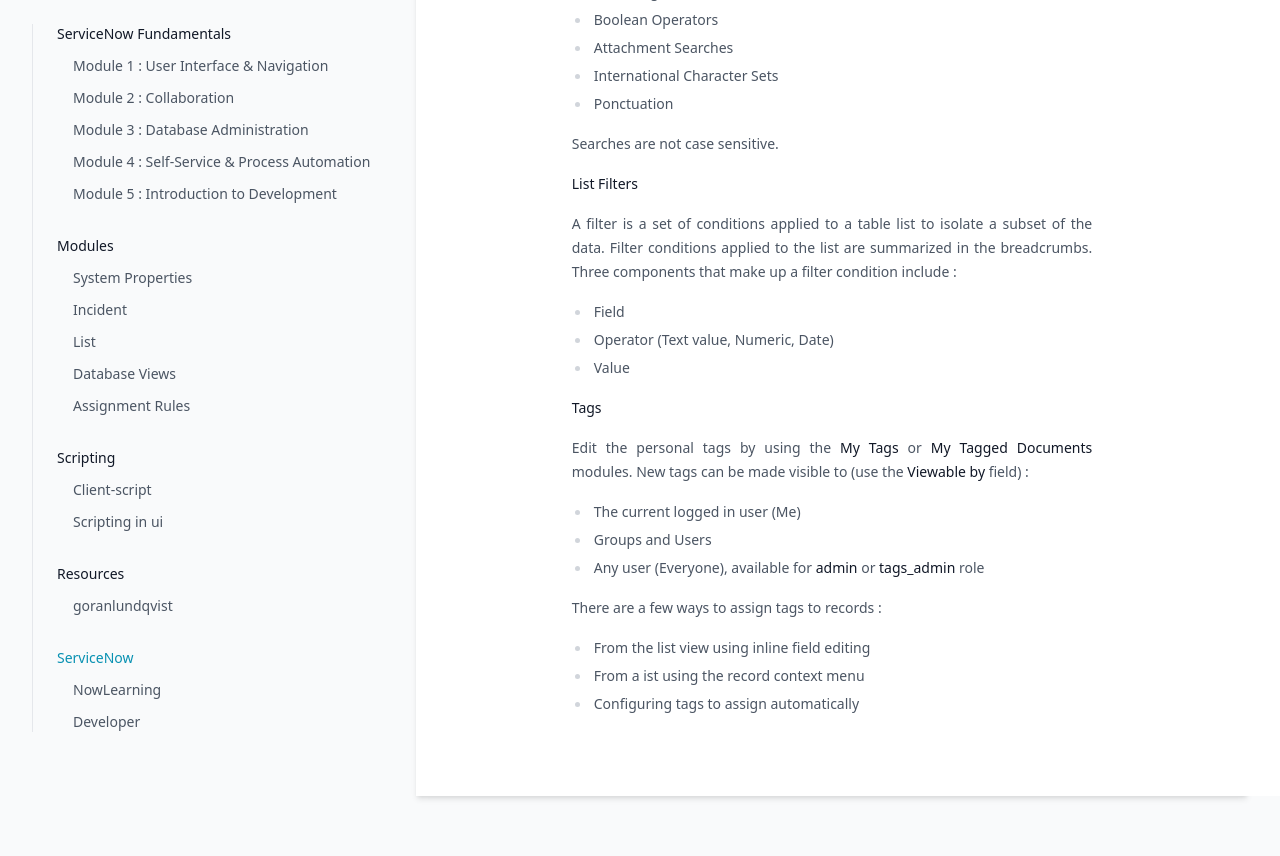
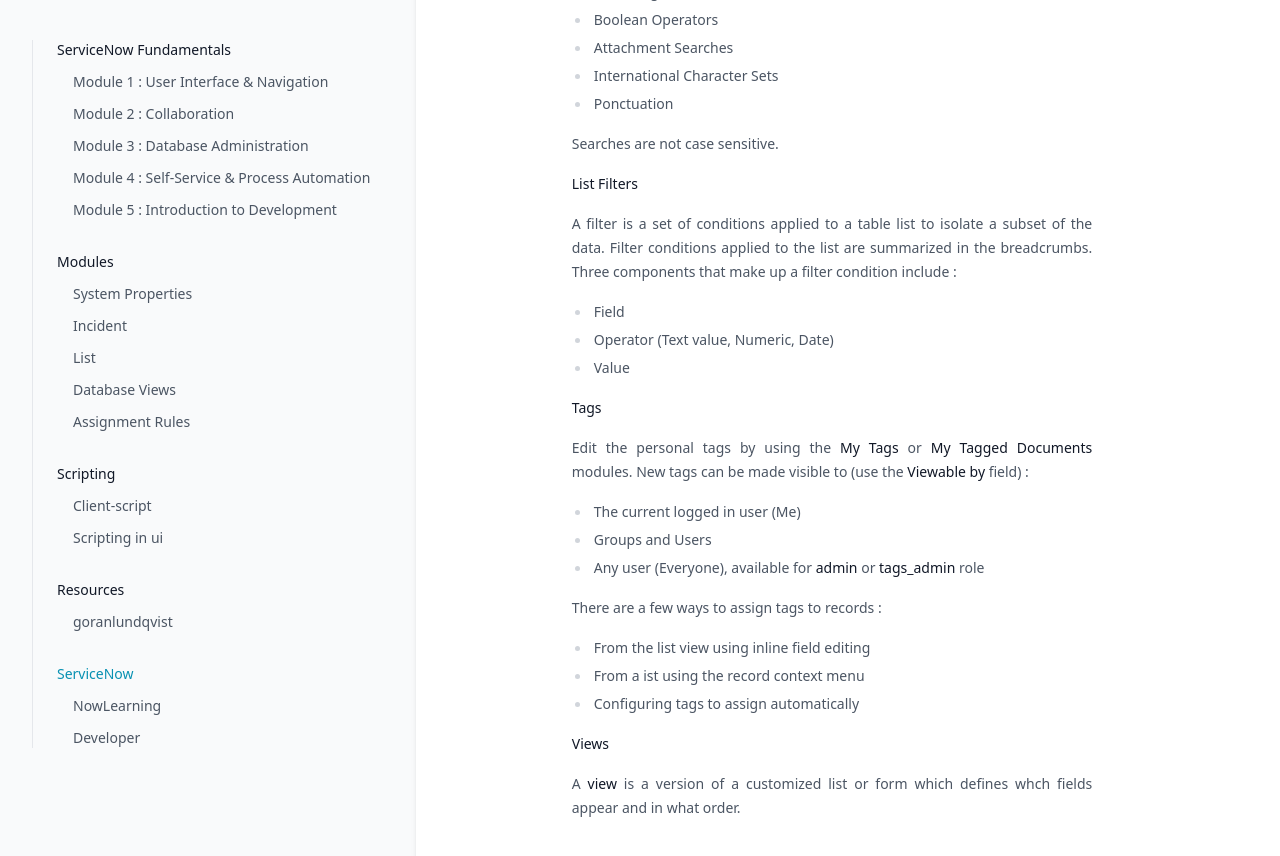
Before and after one commit to greglejeune/ebook, a Jekyll site: the page built from _servicenow/2021-11-01-snf-module1.md, in a window 1280 px wide and 900 px high, scrolled down 2953 px. Shown: the top 856 px of the window. Built offline with Jekyll 4.4.1, drawn with Linux system fonts in a browser that asks for light colours.

Commit message:
Update 2021-11-01-snf-module1.md

```diff
--- a/_servicenow/2021-11-01-snf-module1.md
+++ b/_servicenow/2021-11-01-snf-module1.md
@@ -180,3 +180,9 @@ category: snf
   <li>From a ist using the record context menu</li>
   <li>Configuring tags to assign automatically</li>
 </ul>
+
+<p style="text-align: justify;"><strong>Views</strong></p>
+
+<p style="text-align: justify;">
+  A <strong>view</strong> is a version of a customized list or form which defines whch fields appear and in what order.
+</p>
```
